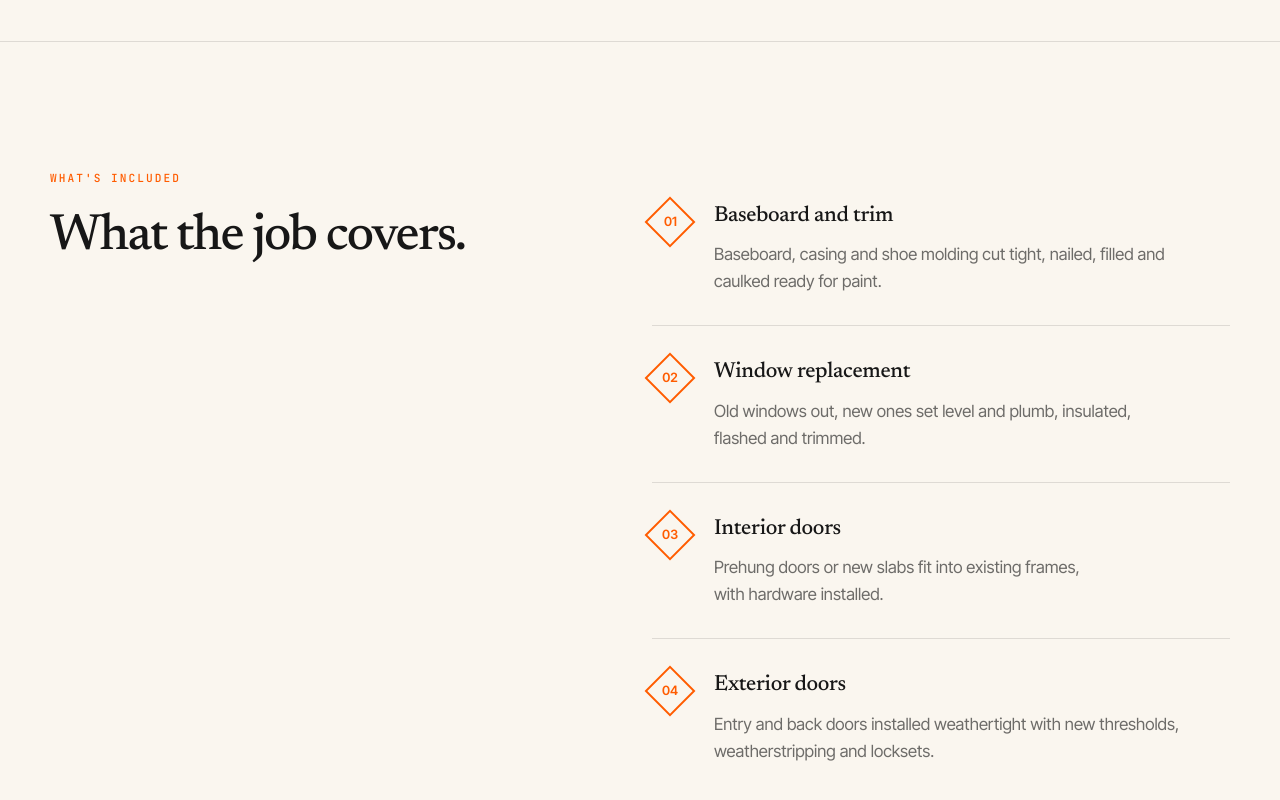
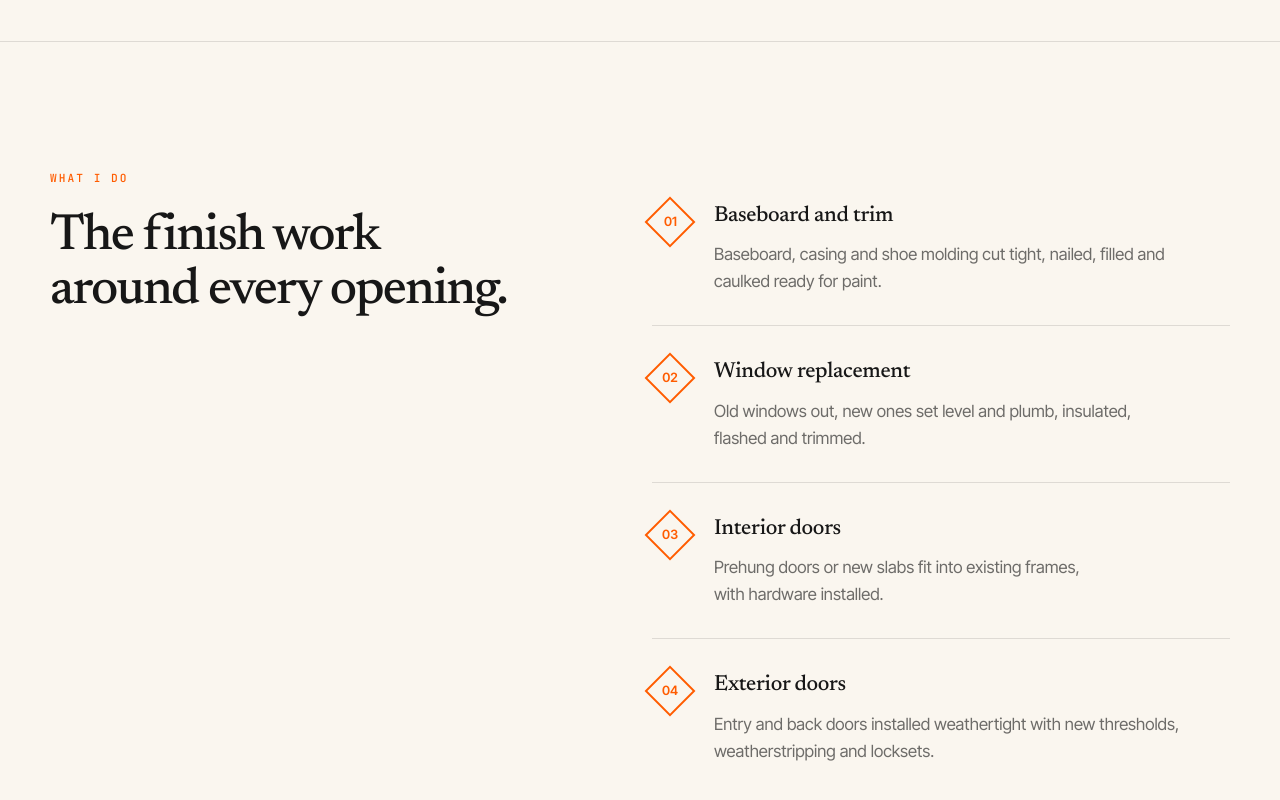
Before and after one commit to kendosa/handymanphillips.com, a plain HTML site: page trim-windows-doors/index.html in a window 1280 px wide. Shown: the part 1885-2685 px from the top of the page. Drawn offline with Linux system fonts and the light colour scheme.

Commit message:
Trim page: service list heading about the work
Co-Authored-By: Claude Opus 5.5 <noreply@anthropic.com>

```diff
--- a/trim-windows-doors/index.html
+++ b/trim-windows-doors/index.html
@@ -87,8 +87,8 @@
   <section class="band">
     <div class="container">
       <div class="intro-col sticky reveal">
-        <p class="eyebrow">What's&nbsp;included</p>
-        <h2 class="section-title">What the job&nbsp;covers.</h2>
+        <p class="eyebrow">What I&nbsp;do</p>
+        <h2 class="section-title">The finish work around every&nbsp;opening.</h2>
 
       </div>
       <div class="list-col">
```
